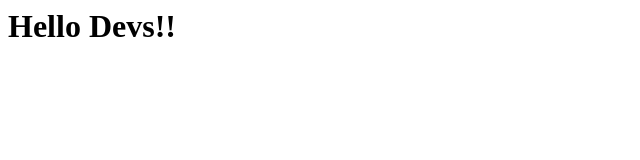
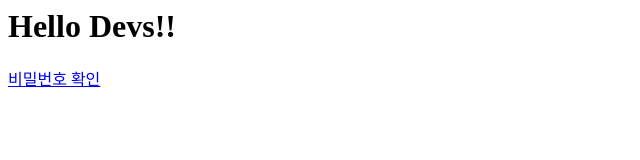
Before and after one commit to eunchan96/p-13998-1, a plain HTML site: page index.html in a window 1280 px wide. Shown: the whole page, without its empty margins (0-640 px from the left). Drawn offline with Linux system fonts and the light colour scheme.

Commit message:
password

```diff
--- a/index.html
+++ b/index.html
@@ -1 +1,5 @@
 <h1>Hello Devs!!</h1>
+
+<div>
+    <a href="password.html">비밀번호 확인</a>
+</div>
```
Also changed, not shown: 2 other files.
